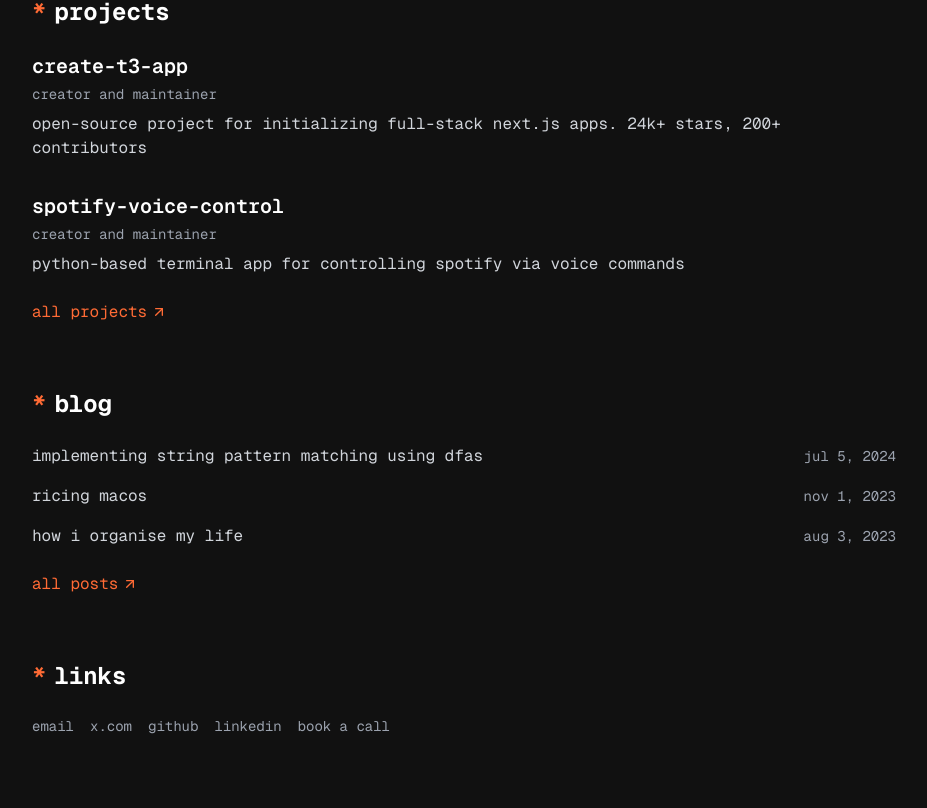
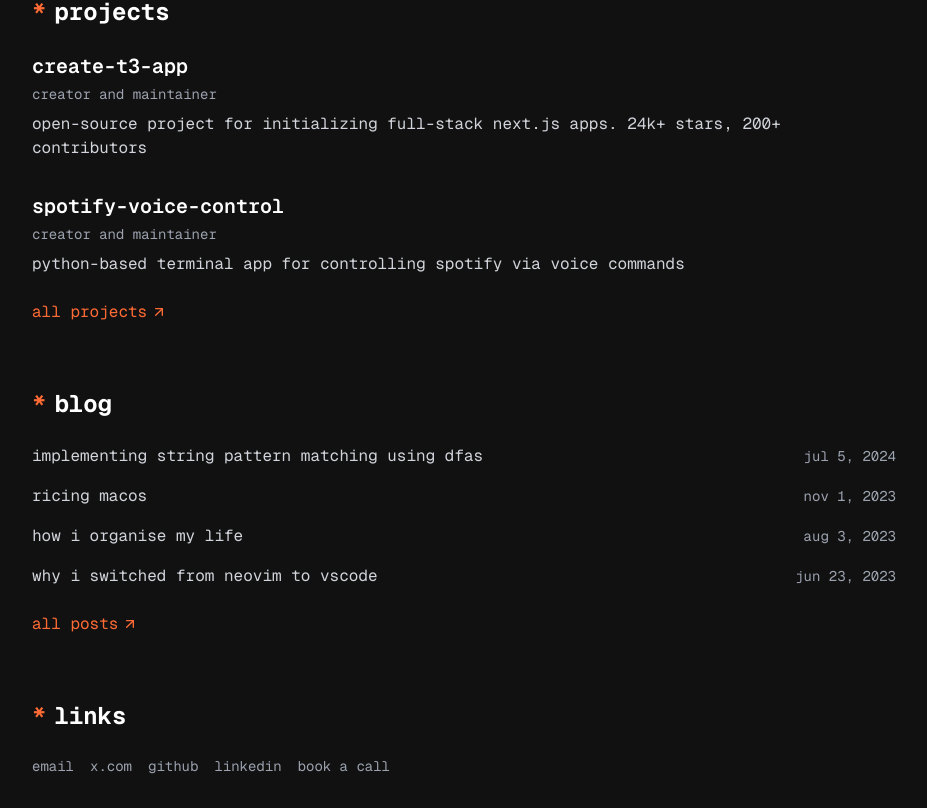
Before and after one commit to nexxeln/nexxel.dev, a Next.js app: page / in a window 1280 px wide. Shown: the part 744-1552 px from the top of the page, without its empty margins (176-1103 px from the left). Before the commit the page ends 1512 px from the top, so only its background shows below. Built offline with nearby package versions, Linux system fonts and the light colour scheme.

Commit message:
get blog posts showing up fr

```diff
--- a/package.json
+++ b/package.json
@@ -11,8 +11,10 @@
   "dependencies": {
     "lucide-react": "^0.456.0",
     "next": "15.0.3",
+    "next-mdx-remote": "^5.0.0",
     "react": "19.0.0-rc-66855b96-20241106",
     "react-dom": "19.0.0-rc-66855b96-20241106",
+    "shiki": "^1.22.2",
     "use-scramble": "^2.2.15"
   },
   "devDependencies": {
--- a/src/app/page.tsx
+++ b/src/app/page.tsx
@@ -2,6 +2,7 @@ import { Header } from "../components/header"
 import { SectionList } from "../components/section-list"
 import { BlogSection } from "../components/blog-section"
 import { LinksSection } from "../components/links-section"
+import { getPosts } from "@/lib/blog"
 
 const workItems = [
   {
--- a/src/components/blog-section.tsx
+++ b/src/components/blog-section.tsx
@@ -1,23 +1,13 @@
 import Link from "next/link"
 import { ArrowUpRight } from "lucide-react"
+import { getPosts } from "@/lib/blog"
 
-const posts = [
-  {
-    title: "implementing string pattern matching using dfas",
-    date: "jul 5, 2024",
-    href: "/blog/pattern-matching",
-  },
-  {
-    title: "ricing macos",
-    date: "nov 1, 2023",
-    href: "/blog/ricing-macos",
-  },
-  {
-    title: "how i organise my life",
-    date: "aug 3, 2023",
-    href: "/blog/life-organisation",
-  },
-]
+const posts = getPosts()
+  .sort(
+    (a, b) =>
+      new Date(b.metadata.date).getTime() - new Date(a.metadata.date).getTime()
+  )
+  .slice(0, 4)
 
 export function BlogSection() {
   return (
@@ -29,12 +19,14 @@ export function BlogSection() {
         {posts.map((post, index) => (
           <div key={index} className="flex justify-between items-center group">
             <Link
-              href={post.href}
+              href={`/blog/${post.slug}`}
               className="hover:text-[#ff6b35] transition-colors duration-200"
             >
-              {post.title}
+              {post.metadata.title.toLowerCase()}
             </Link>
-            <span className="text-sm text-gray-400">{post.date}</span>
+            <span className="text-sm text-gray-400">
+              {formatDate(post.metadata.date)}
+            </span>
           </div>
         ))}
       </div>
@@ -48,3 +40,13 @@ export function BlogSection() {
     </section>
   )
 }
+
+function formatDate(dateString: string) {
+  return new Date(dateString)
+    .toLocaleDateString("en-US", {
+      month: "short",
+      day: "numeric",
+      year: "numeric",
+    })
+    .toLowerCase()
+}
--- /dev/null
+++ b/src/lib/blog.ts
@@ -0,0 +1,80 @@
+import fs from "fs"
+import path from "path"
+
+type Metadata = {
+  title: string
+  description: string
+  date: string
+}
+
+type FrontmatterParseResult = {
+  metadata: Metadata
+  content: string
+}
+
+type MDXFileData = FrontmatterParseResult & {
+  slug: string
+}
+
+export function getPosts(): MDXFileData[] {
+  return getMDXData(path.join(process.cwd(), "posts"))
+}
+
+export function getPostBySlug(slug: string): MDXFileData | null {
+  return getPosts().find((post) => post.slug === slug) ?? null
+}
+
+function parseFrontmatter(fileContent: string): FrontmatterParseResult {
+  const frontmatterRegex = /---\s*([\s\S]*?)\s*---/
+  const match = frontmatterRegex.exec(fileContent)
+
+  if (!match) {
+    throw new Error("No frontmatter found")
+  }
+
+  const frontmatter = match[1]
+
+  if (!frontmatter) {
+    throw new Error("No frontmatter found")
+  }
+
+  const content = fileContent.replace(frontmatterRegex, "").trim()
+  const frontmatterLines = frontmatter.trim().split("\n")
+  const metadata: Partial<Metadata> = {}
+
+  frontmatterLines.forEach((line) => {
+    const [key, ...values] = line.split(": ")
+    let value = values.join(": ").trim()
+    value = value.replace(/^['"](.*)['"]$/, "$1") // Remove quotes
+    if (key && value) {
+      metadata[key.trim() as keyof Metadata] = value
+    }
+  })
+
+  return { metadata: metadata as Metadata, content }
+}
+
+function getMDXFiles(dir: string): string[] {
+  return fs.readdirSync(dir).filter((file) => path.extname(file) === ".mdx")
+}
+
+function readMDXFile(filePath: string): FrontmatterParseResult {
+  const rawContent = fs.readFileSync(filePath, "utf-8")
+
+  return parseFrontmatter(rawContent)
+}
+
+function getMDXData(dir: string): MDXFileData[] {
+  const mdxFiles = getMDXFiles(dir)
+
+  return mdxFiles.map((file) => {
+    const { metadata, content } = readMDXFile(path.join(dir, file))
+    const slug = path.basename(file, path.extname(file))
+
+    return {
+      metadata,
+      slug,
+      content,
+    }
+  })
+}
```
Also changed, not shown: 1 other file (tests, documents, lock files or other folders).
